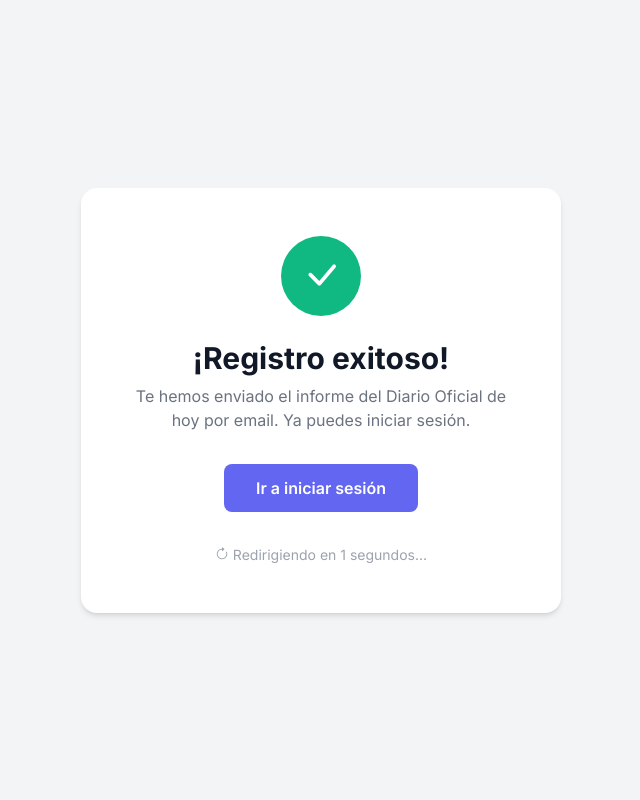
After one commit to Yoyofdr/informe_diario_final, a Django app: template templates/alerts/registro_exitoso_partial.html in a window 1280 px wide. The commit adds this page. Shown: the whole page, without its empty margins (319-959 px from the left). Run offline with Django 5.2, Linux system fonts and the light colour scheme; the template is opened without the code that fills it, so the values that code supplies are empty.

Commit message:
fix: Acelerar registro mostrando página de éxito inmediatamente
- Crear página de éxito dedicada que se muestra al instante
- Eliminar redirect que causaba demora
- Auto-redirección a login después de 3 segundos
- Animación suave del ícono de éxito
- Contador visual de segundos para la redirección
- Añadir spinner y validación de contraseñas en el formulario

```diff
--- a/alerts/views.py
+++ b/alerts/views.py
@@ -375,9 +375,8 @@ def registro_prueba(request):
                         fail_silently=False,
                     )
 
-                    messages.success(request, 'Registro exitoso. Te hemos enviado el informe del Diario Oficial de hoy por email. Ya puedes iniciar sesión y usar la plataforma gratis.')
-                    # Redirigir al formulario para mostrar el popup de éxito
-                    return redirect('alerts:registro_prueba')
+                    # En lugar de redirect, mostrar página de éxito directamente
+                    return render(request, 'alerts/registro_exitoso_partial.html')
 
             except Exception as e:
                 # Si algo falla, eliminar el usuario creado
--- /dev/null
+++ b/templates/alerts/registro_exitoso_partial.html
@@ -0,0 +1,130 @@
+<!DOCTYPE html>
+<html lang="es">
+<head>
+    <meta charset="UTF-8">
+    <meta name="viewport" content="width=device-width, initial-scale=1.0">
+    <title>Registro Exitoso</title>
+    <link href="https://cdn.jsdelivr.net/npm/bootstrap@5.3.3/dist/css/bootstrap.min.css" rel="stylesheet">
+    <link rel="stylesheet" href="https://cdn.jsdelivr.net/npm/bootstrap-icons@1.11.3/font/bootstrap-icons.min.css">
+    <link rel="preconnect" href="https://fonts.googleapis.com">
+    <link rel="preconnect" href="https://fonts.gstatic.com" crossorigin>
+    <link href="https://fonts.googleapis.com/css2?family=Inter:wght@400;500;600;700;800&display=swap" rel="stylesheet">
+    <style>
+        :root {
+            --bs-body-font-family: 'Inter', sans-serif;
+        }
+
+        body {
+            font-family: 'Inter', -apple-system, BlinkMacSystemFont, 'Segoe UI', sans-serif;
+            background: #f3f4f6;
+            min-height: 100vh;
+            display: flex;
+            align-items: center;
+            justify-content: center;
+        }
+
+        .success-card {
+            background: white;
+            border-radius: 16px;
+            box-shadow: 0 4px 6px -1px rgba(0, 0, 0, 0.1), 0 2px 4px -2px rgba(0, 0, 0, 0.1);
+            padding: 3rem;
+            text-align: center;
+            max-width: 480px;
+            width: 100%;
+            margin: 20px;
+        }
+
+        .success-icon {
+            background: #10b981;
+            width: 80px;
+            height: 80px;
+            border-radius: 50%;
+            display: flex;
+            align-items: center;
+            justify-content: center;
+            margin: 0 auto 1.5rem;
+            animation: scaleIn 0.5s ease-out;
+        }
+
+        @keyframes scaleIn {
+            0% { transform: scale(0); opacity: 0; }
+            50% { transform: scale(1.1); }
+            100% { transform: scale(1); opacity: 1; }
+        }
+
+        .success-icon i {
+            font-size: 40px;
+            color: white;
+        }
+
+        h1 {
+            font-size: 1.875rem;
+            font-weight: 700;
+            color: #111827;
+            margin-bottom: 0.5rem;
+        }
+
+        .text-muted {
+            color: #6b7280 !important;
+            font-size: 1rem;
+            margin-bottom: 2rem;
+        }
+
+        .btn-primary {
+            background: #6366f1;
+            border: none;
+            padding: 0.75rem 2rem;
+            font-weight: 600;
+            font-size: 1rem;
+            border-radius: 8px;
+            transition: all 0.2s;
+            text-decoration: none;
+            display: inline-block;
+        }
+
+        .btn-primary:hover {
+            background: #4f46e5;
+            transform: translateY(-1px);
+            box-shadow: 0 4px 12px rgba(99, 102, 241, 0.3);
+        }
+
+        .auto-redirect {
+            margin-top: 2rem;
+            color: #9ca3af;
+            font-size: 0.875rem;
+        }
+    </style>
+    <meta http-equiv="refresh" content="3;url={% url 'alerts:login' %}">
+</head>
+<body>
+    <div class="success-card">
+        <div class="success-icon">
+            <i class="bi bi-check-lg"></i>
+        </div>
+
+        <h1>¡Registro exitoso!</h1>
+        <p class="text-muted">Te hemos enviado el informe del Diario Oficial de hoy por email. Ya puedes iniciar sesión.</p>
+
+        <a href="{% url 'alerts:login' %}" class="btn btn-primary">
+            Ir a iniciar sesión
+        </a>
+
+        <div class="auto-redirect">
+            <i class="bi bi-arrow-clockwise"></i> Redirigiendo en 3 segundos...
+        </div>
+    </div>
+
+    <script>
+        // Auto-redirect countdown
+        let seconds = 3;
+        const countdownEl = document.querySelector('.auto-redirect');
+
+        setInterval(function() {
+            seconds--;
+            if (seconds > 0) {
+                countdownEl.innerHTML = `<i class="bi bi-arrow-clockwise"></i> Redirigiendo en ${seconds} segundos...`;
+            }
+        }, 1000);
+    </script>
+</body>
+</html>
```
Also changed, not shown: templates/alerts/registro_prueba_chennai.html (+33 -1 lines).
